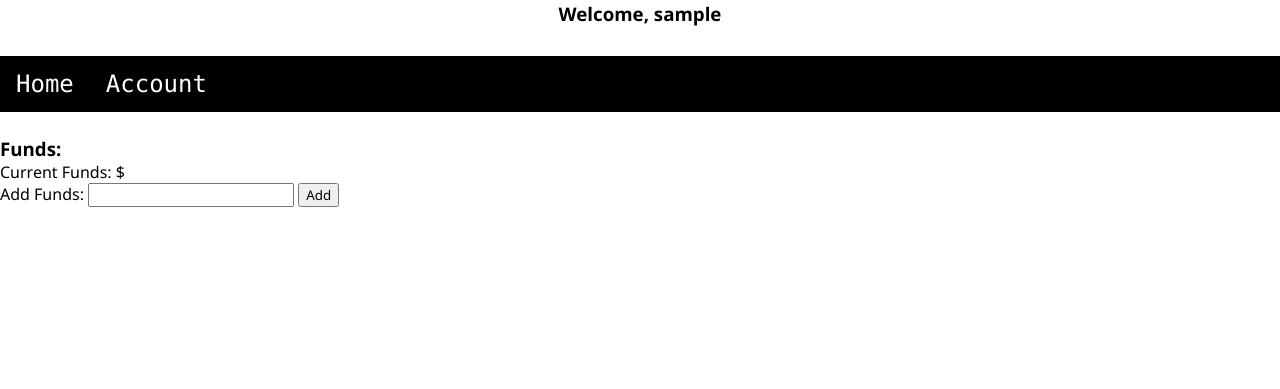
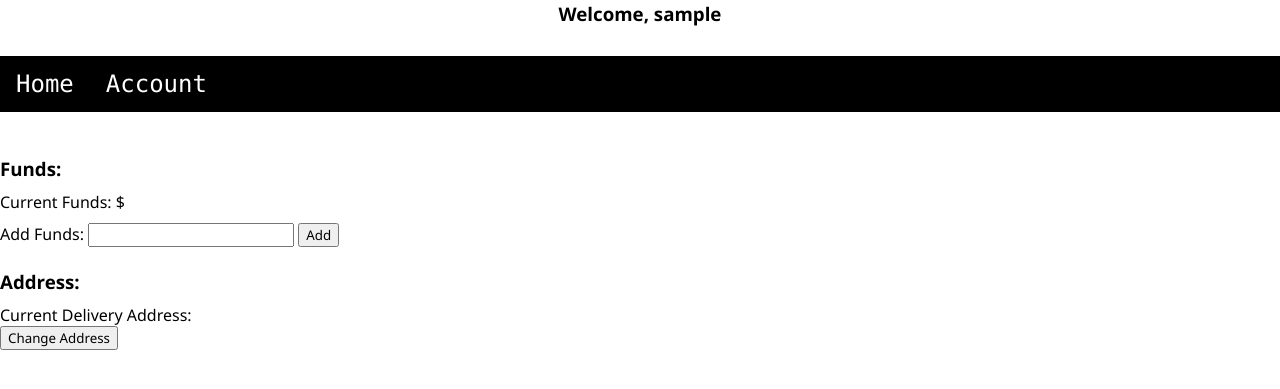
Before and after one commit to Honsoloberg/DataProject, a PHP site: page /accountPage.php in a window 1280 px wide. Shown: the part 209-598 px from the top of the page. Run offline with PHP 8.4, Linux system fonts and the light colour scheme; the visitor is signed in with stand-in values (Sample User, id 1); data comes from the database, SQL or seed files in the repository; data that the repository does not hold is empty.

Commit message:
Assorted changes/bug fixes

```diff
--- a/Site/account.php
+++ b/Site/account.php
@@ -4,7 +4,7 @@ include("config.php");
 class accountInfo extends config{
 
     private $funds = 0.0;
-    private $address = NULL;
+    private $address = "";
 
     public function pullInitial(){
 
@@ -24,7 +24,7 @@ class accountInfo extends config{
 
     public function getFunds(){
 
-        echo "<p>Current Funds: $" . $this->funds . "</p>";
+        echo "<p style='padding-bottom:10px;'>Current Funds: $" . $this->funds . "</p>";
     }
 
     public function addFunds(){
@@ -43,5 +43,9 @@ class accountInfo extends config{
 
         header("Location: accountPage.php");
     }
+
+    public function getAddress(){
+        echo "<p>Current Delivery Address: " . $this->address . "</p>";
+    }
 }
 ?>
--- a/Site/accountPage.php
+++ b/Site/accountPage.php
@@ -35,8 +35,8 @@ $account->pullInitial();
 
         </ul>
     </div>
-    <div>
-        <h3>Funds:</h3>
+    <div style="padding-top:20px;">
+        <h3 style="padding-bottom:10px;">Funds:</h3>
 
         <?php
             if(isset($_POST['funds'])){
@@ -53,5 +53,14 @@ $account->pullInitial();
         </form>
 
     </div>
+    <br>
+    <div>
+        <h3 style="padding-bottom:10px;">Address:</h3>
+
+        <?php
+            $account->getAddress();
+        ?>
+        <button type="button" href="locationMap.php">Change Address</button>
+    </div>
     </body>
 </html>
--- a/Site/dlogin.php
+++ b/Site/dlogin.php
@@ -41,6 +41,8 @@ class dlogin extends config{
 				$connection->close();
 				header("Location: locationMap.php");
 				return 0;
+			} else {
+
 			}
 
 			$connection->close();
```
Also changed, not shown: Site/locationMap.php (+19 -5 lines).
